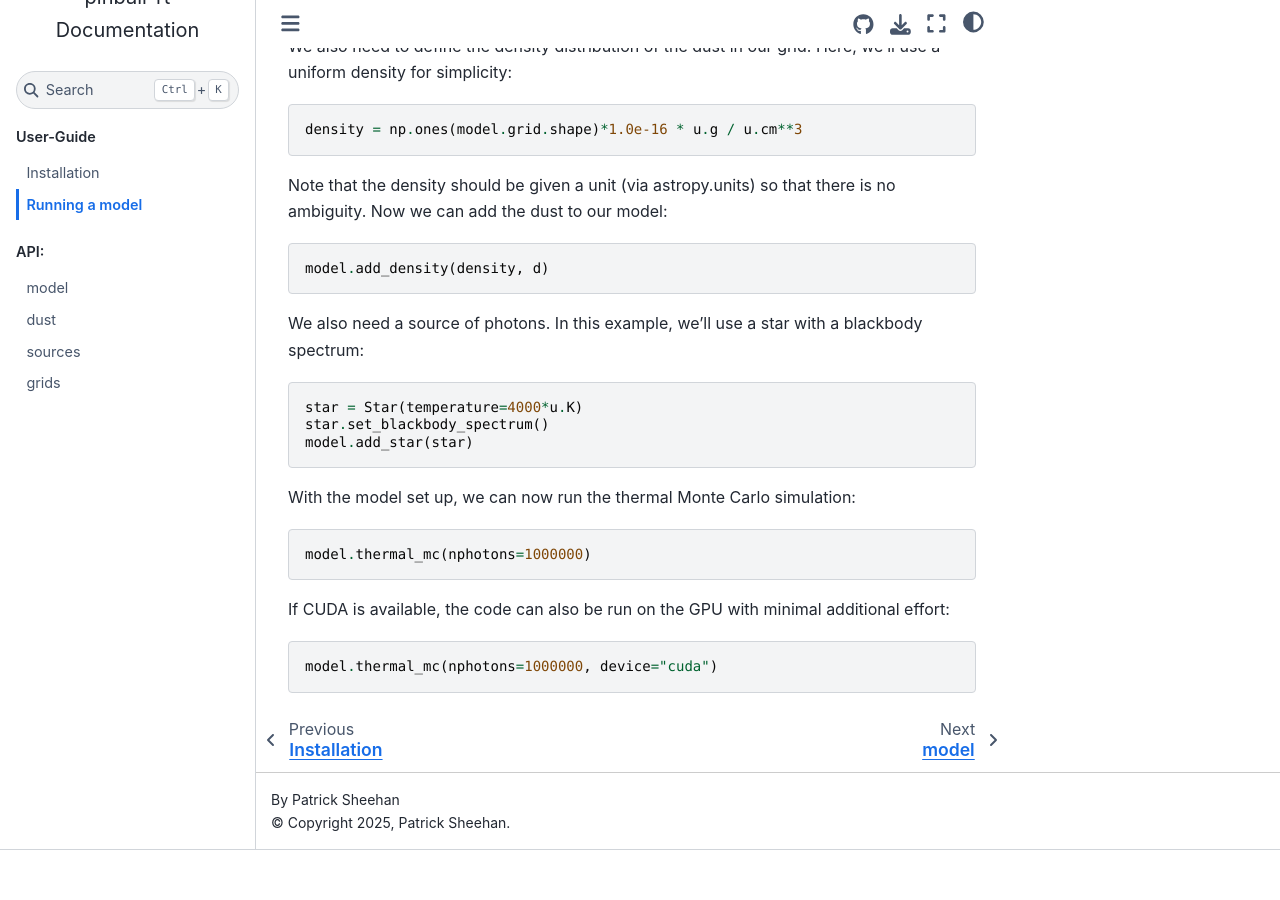
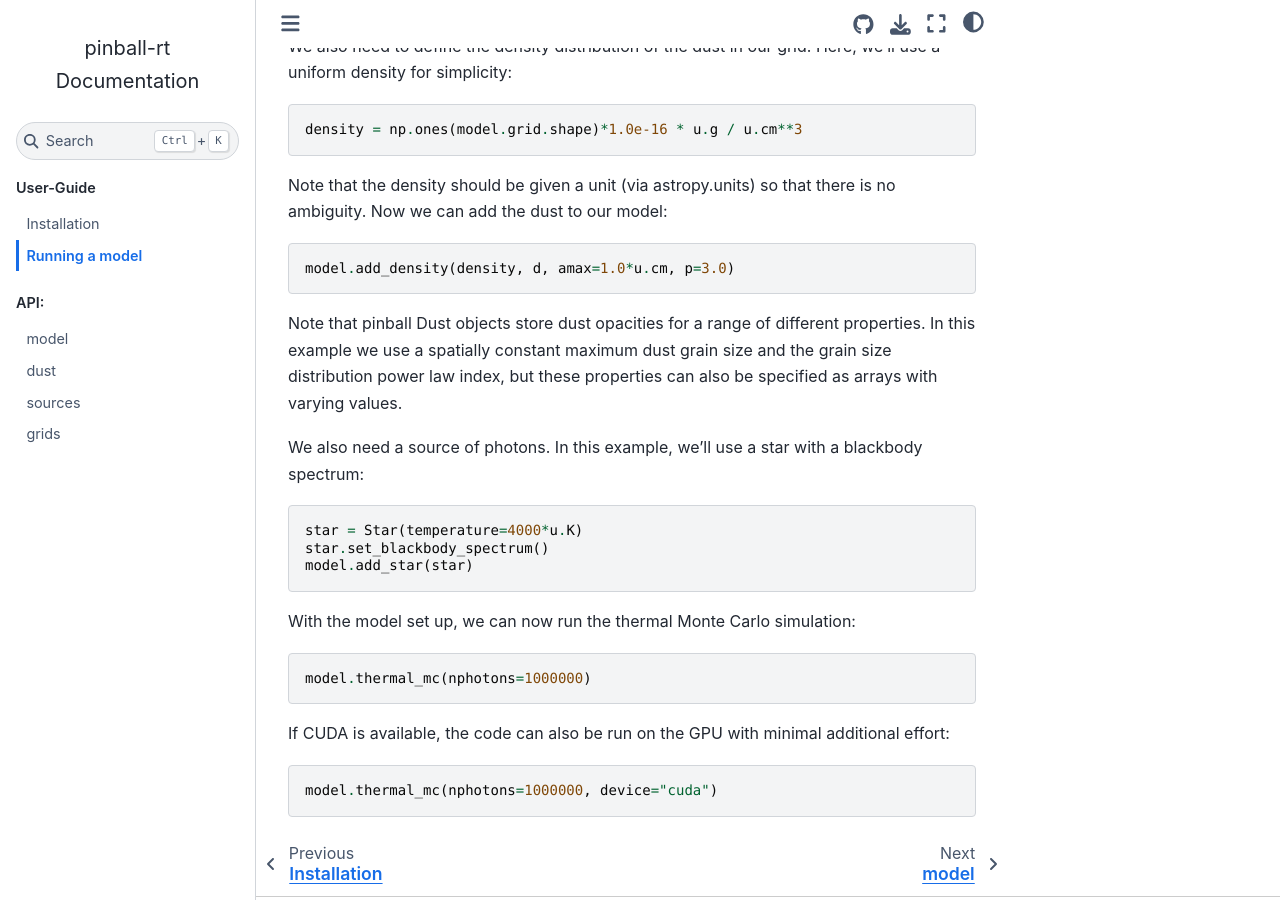
Before and after one commit to psheehan/pinball-rt, a Sphinx documentation site: the page built from docs/running.rst, in a window 1280 px wide and 900 px high, scrolled down 702 px. Built offline with Sphinx 7.4.7 and the Sphinx Book theme 1.1.4, drawn with Linux system fonts in a browser that asks for light colours; before the commit the page ends 1552 px from its top, so only the background shows below that.

Commit message:
Further updates to docs, etc. to reflect the spatially varying amax and p.

```diff
--- a/docs/index.rst
+++ b/docs/index.rst
@@ -35,8 +35,10 @@
    model = Model(grid=UniformCartesianGrid, grid_kwargs={"ncells":9, "dx":2.0*u.au})
 
    density = np.ones(model.grid.shape)*1.0e-16 * u.g / u.cm**3
+   amax = np.ones(model.grid.shape) * u.cm
+   amax[4,4,4] = 1.0 * u.micron
 
-   model.add_density(density, "yso.dst")
+   model.add_density(density, "yso.dst", amax=amax)
    model.add_star(star)
 
    model.thermal_mc(nphotons=1000000)
--- a/docs/running.rst
+++ b/docs/running.rst
@@ -38,7 +38,9 @@
 
 .. code-block:: python
 
-   model.add_density(density, d)
+   model.add_density(density, d, amax=1.0*u.cm, p=3.0)
+
+Note that pinball Dust objects store dust opacities for a range of different properties. In this example we use a spatially constant maximum dust grain size and the grain size distribution power law index, but these properties can also be specified as arrays with varying values.
 
 We also need a source of photons. In this example, we'll use a star with a blackbody spectrum:
 
```
Also changed, not shown: README.md (+2 -2 lines), 3 other files.
